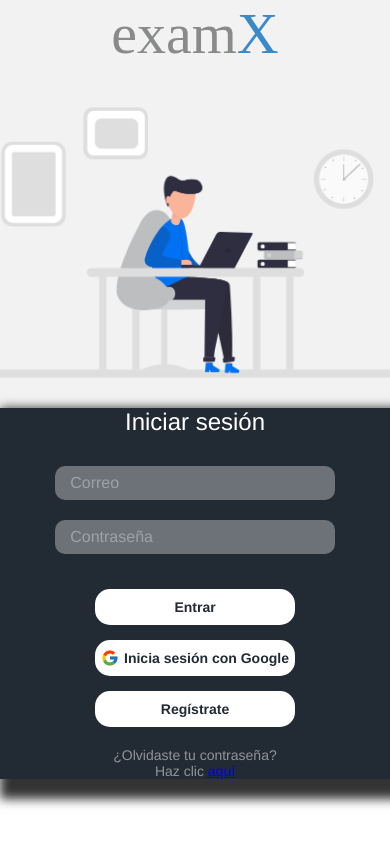
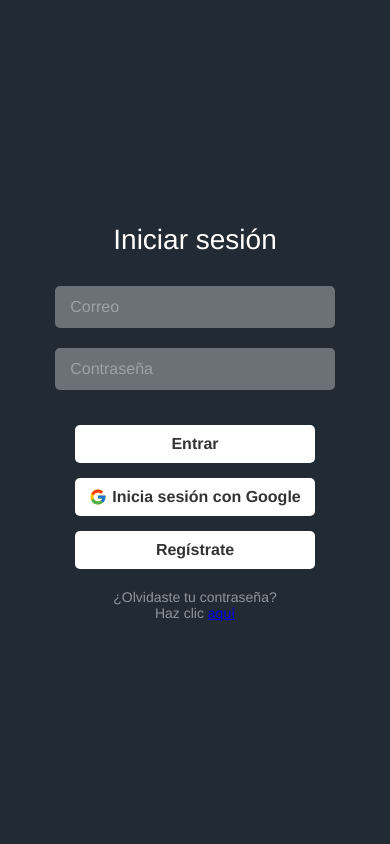
Before and after one commit to javierorozco2/examx, a React (Vite) app: page /auth/login in a window 390 px wide. Built offline with nearby package versions, Linux system fonts and the light colour scheme; no server answers.

Commit message:
login y registro responsivo

```diff
--- a/src/auth/pages/Login.jsx
+++ b/src/auth/pages/Login.jsx
@@ -37,6 +37,7 @@
             </div>
 
             <div id='login-d2'>
+                <div className='login-formcontainer animate__animated animate__fadeIn'>
                     <p id='login-d2-title'>Iniciar sesión</p>
                     <form onSubmit={onSubmit}>
                         <input
@@ -85,5 +86,6 @@
                     <p id='login-d2-forg'>¿Olvidaste tu contraseña? <br /> Haz clic <a href="#">aquí</a></p>
                 </div>
             </div>
+        </div>
     )
 }
--- a/src/auth/pages/Register.jsx
+++ b/src/auth/pages/Register.jsx
@@ -49,6 +49,7 @@
             </div>
 
             <div id='login-d2'>
+                <div className='login-formcontainer animate__animated animate__fadeIn'>
                     <p id='login-d2-title'>Regístrate</p>
 
                     <form onSubmit={onSubmit}>
@@ -94,5 +95,6 @@
                     <p id='login-d2-forg'>¿Ya tienes cuenta? <br /> Inicia sesión <Link to="auth/login">aquí</Link></p>
                 </div>
             </div>
+        </div>
     )
 }
--- a/src/examx/components/MainPage/Sidebar.jsx
+++ b/src/examx/components/MainPage/Sidebar.jsx
@@ -3,13 +3,14 @@
 import { Link } from "react-router-dom";
 import { useState } from "react";
 import { SidebarMyExams, SidebarSavedExams } from "./";
-import { useDispatch } from "react-redux";
+import { useDispatch, useSelector } from "react-redux";
 import { startLogout } from "../../../store/auth/thunks";
 
 
 export const Sidebar = () => {
 
     const dispatch = useDispatch()
+    const { displayName, photoURL } = useSelector( s => s.auth  )
 
     const onLogout = () => {
         dispatch(startLogout())
@@ -26,8 +27,8 @@
             <div className="aheader">
 
                 <div className="aheader-account">
-                    <img src="/public/logo.png" alt="" />
-                    <p>Javier Orozco</p>
+                    <img src={photoURL} alt="" />
+                    <p>{displayName}</p>
                 </div>
 
                 <div className="aheader-opt">
--- a/src/examx/css/main-styles.css
+++ b/src/examx/css/main-styles.css
@@ -52,6 +52,7 @@
     margin-right: 10px;
     width: 32px;
     height: 32px;
+    border-radius: 50%;
 }
 
 .aheader-account p{
--- a/src/styles.css
+++ b/src/styles.css
@@ -65,8 +65,14 @@
     flex-direction: column;
 }
 
+.login-formcontainer{
+    display: flex;
+    flex-direction: column;
+    width: 100%;
+    align-items: center;
+}
 #login-d2-title {
-    font-size: 24px;
+    font-size: 28px;
     color: rgba(255, 255, 255, 1);
     margin-bottom: 30px;
 }
@@ -79,15 +85,20 @@
 }
 
 #login-d2 form input {
-    border-radius: 10px;
+    border-radius: 5px;
     border: none;
     margin-bottom: 20px;
     width: 80%;
-    height: 24px;
+    height: 32px;
     padding: 5px 15px;
     font-size: 16px;
     background-color: #ffffff56;
     color: #fff;
+}
+
+#login-d2 form input:focus{
+    outline: none;
+    border: 1px solid var(--blue-color);
 }
 
 #login-d2 form input::placeholder {
@@ -102,20 +113,20 @@
 }
 
 .auth-btn {
-    display: flex;
-    justify-content: center;
     align-items: center;
     background: #fff;
-    border-radius: 15px;
-    width: 200px;
-    height: 36px;
-    color: var(--element-color);
-    font-size: 14px;
+    border-radius: 5px;
+    border: none;
+    color: rgba(0, 0, 0, 0.8);
+    cursor: pointer;
+    display: flex;
+    font-size: 16px;
     font-weight: 900;
+    height: 38px;
+    justify-content: center;
     margin-top: 15px;
-    cursor: pointer;
     transition: 0.2s background ease;
-    border: none;
+    width: 240px;
 }
 
 .googleicon {
@@ -166,15 +177,17 @@
 /* Login resposive */
 
 @media (max-width: 800px) {
-    #login {
+    /* #login {
         flex-direction: column;
+    } */
+
+    #login-d1 {
+        display: none;
     }
-
-    #login-d1 {}
 
     #login-d2 {
         width: 100%;
-        height: 100% !important;
+        height: 100vh
 
     }
 }
```
Lines whose indentation alone changed are shown as unchanged.
